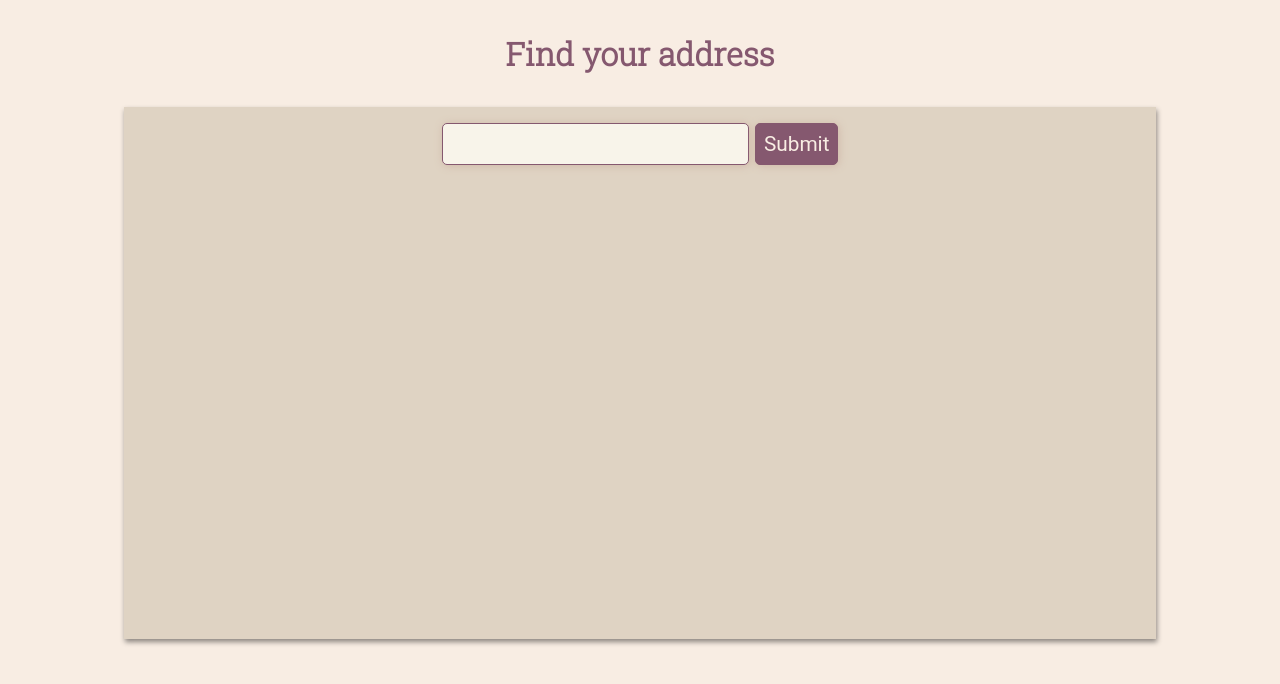
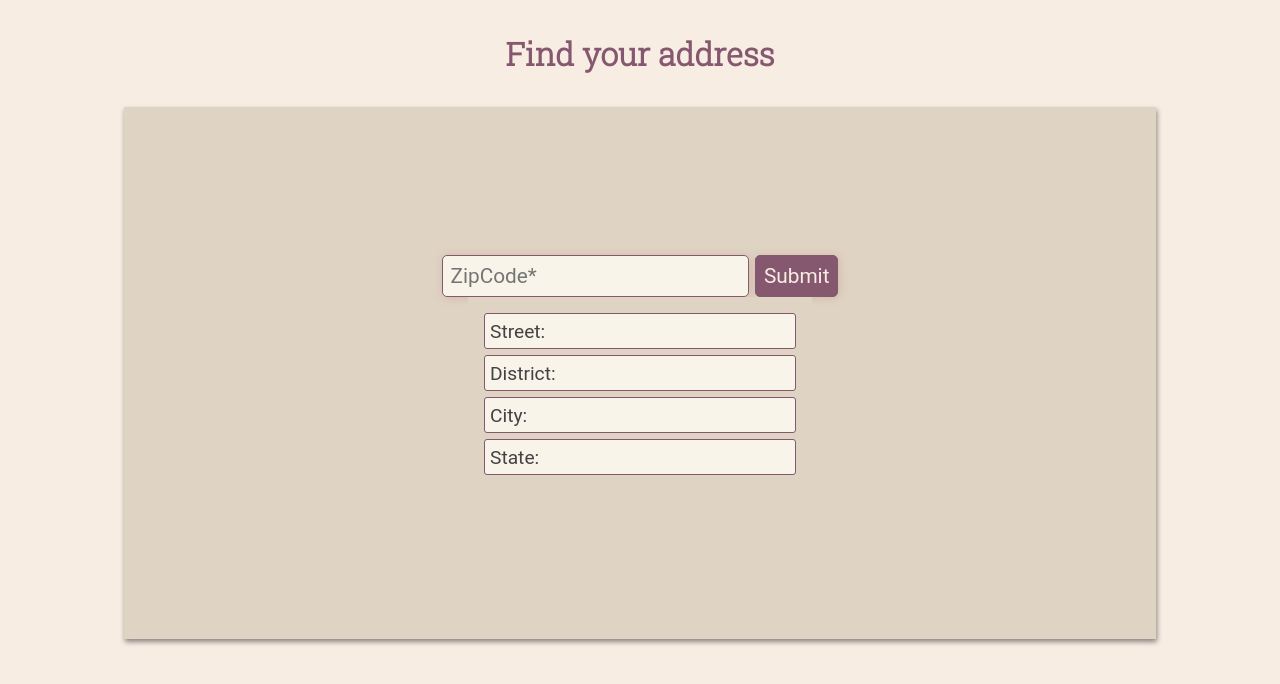
Before and after one commit to TaisaBraga/Find-Address, a React (Create React App) app: page / in a window 1280 px wide. Shown: the top 684 px of the page. Built offline with nearby package versions, Linux system fonts and the light colour scheme; no server answers.

Commit message:
Change style page

```diff
--- a/src/components/HomePage.tsx
+++ b/src/components/HomePage.tsx
@@ -51,6 +51,7 @@ export const HomePage = () => {
     <div className='homePage'>
       <form onSubmit={handleSubmit(handleClick)}>
         <input
+          placeholder='ZipCode*'
           className='userInput'
           {
           ...register('inputValue', { required: true, minLength: 9 })}
@@ -62,18 +63,15 @@ export const HomePage = () => {
         <input type="submit" className='submitButton' />
         {errors?.inputValue?.type === "required" && <p className='errorMessage'>Este campo é obrigatório!</p>}
         {errors?.inputValue?.type === "minLength" && <p className='errorMessage'>O número mínimo de caracteres são 9!</p>}
+        {!!information && error && <p className='errorMessage'>{error}</p>}
 
       </form>
-      {information && !error
-        ? (
-          <div className='returnApi'>
-            <p>Logadouro: {returnAPi.logradouro}</p>
-            <p>Bairro: {returnAPi.bairro}</p>
-            <p>Localidade: {returnAPi.localidade}</p>
-            <p>UF: {returnAPi.uf}</p>
-          </div>
-        ) : (null)}
-      {!!information && error && <p className='errorMessage'>{error}</p>}
+      <div className='returnApi'>
+        <p>Street: {information && !error && (returnAPi.logradouro)}</p>
+        <p>District: {information && !error && (returnAPi.bairro)}</p>
+        <p>City: {information && !error && (returnAPi.localidade)}</p>
+        <p>State: {information && !error && (returnAPi.uf)}</p>
+      </div>
     </div>
   )
 }
--- a/src/components/styles.css
+++ b/src/components/styles.css
@@ -1,6 +1,9 @@
 .homePage {
   box-shadow: 1px 3px 5px rgba(0, 0, 0, 0.438);
+  display: flex;
+  flex-direction: column;
   height: 500px;
+  justify-content: center;
   padding: 1rem;
   width: 1000px;
 }
@@ -35,10 +38,27 @@
 }
 
 .returnApi {
+  align-items: center;
   color: #434242;
+  display: flex;
+  justify-content: center;
+  flex-direction: column;
   font-family: 'Roboto';
   font-size: 1.2rem;
   padding: 0.8rem;
+
+}
+
+.returnApi>p {
+  align-items: center;
+  background-color: #F8F4EA;
+  border-radius: 3px;
+  border: 1px solid #85586F;
+  display: flex;
+  margin: 3px;
+  padding: 5px;
+  height: 24px;
+  width: 300px;
 }
 
 .errorMessage {
```
